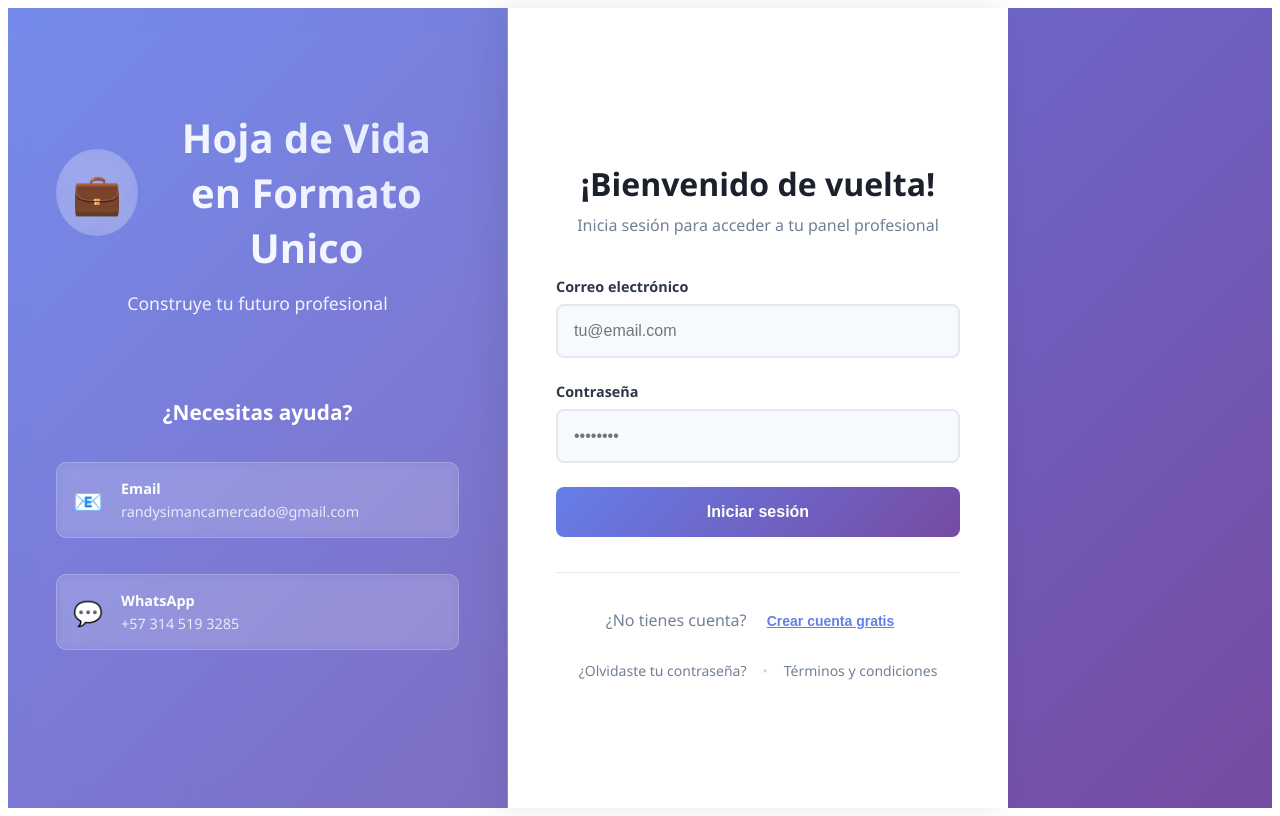
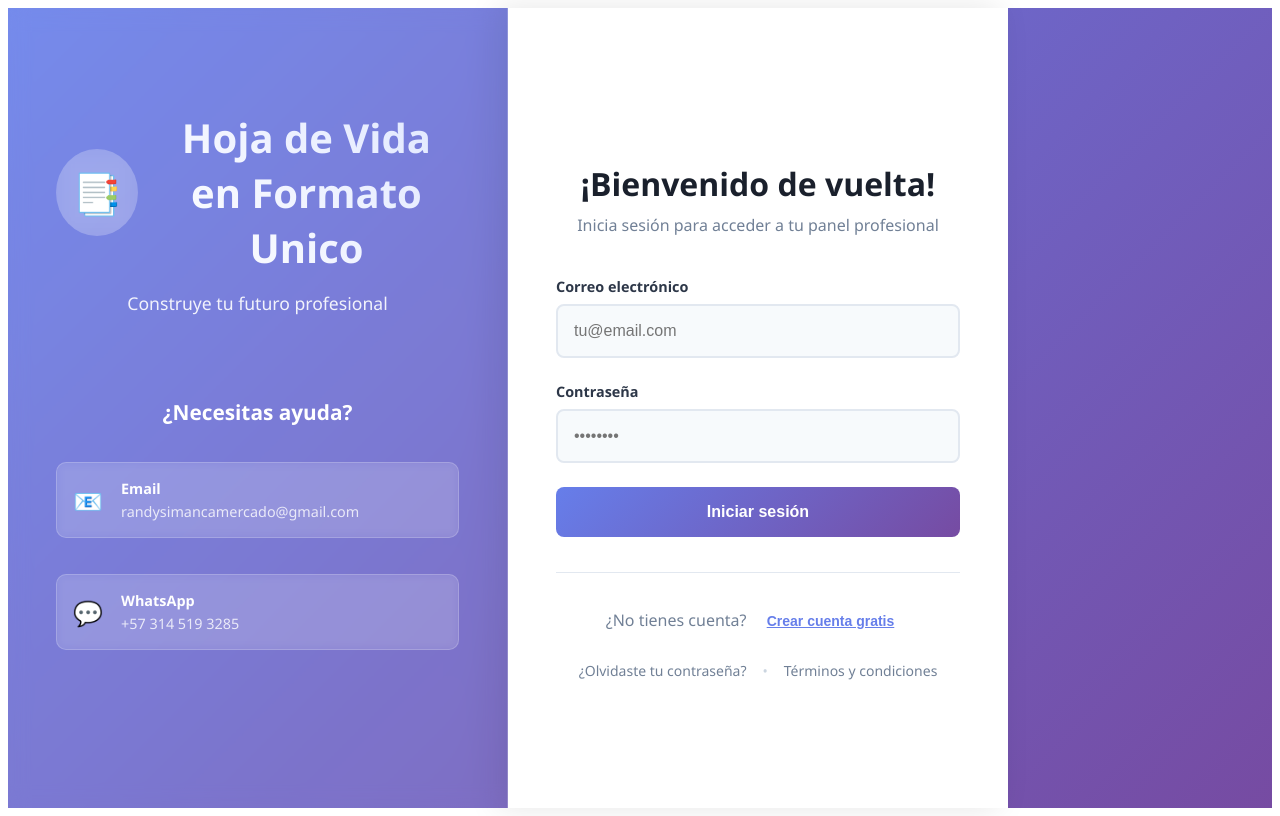
Before and after one commit to RandySimanca/aplicacion, a Vue app in the folder frontend/: page /login in a window 1280 px wide. Built offline with nearby package versions, Linux system fonts and the light colour scheme; no server answers.

Commit message:
Update Login.vue

```diff
--- a/frontend/src/views/Login.vue
+++ b/frontend/src/views/Login.vue
@@ -4,7 +4,7 @@
     <div class="contact-panel">
       <div class="contact-header">
         <div class="logo">
-          <div class="logo-icon">💼</div>
+          <div class="logo-icon">📑</div>
           <h1>Hoja de Vida en Formato Unico</h1>
         </div>
         <p class="tagline">Construye tu futuro profesional</p>
```
